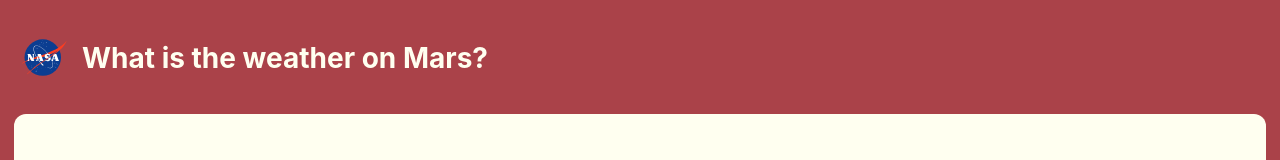
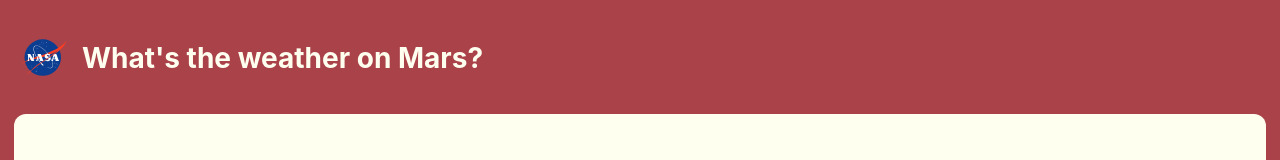
Before and after one commit to michaelplazek/mars-weather, a Svelte app: page / in a window 1280 px wide. Shown: the top 160 px of the page. Built offline with nearby package versions, Linux system fonts and the light colour scheme.

Commit message:
Add polling

```diff
--- a/src/App.svelte
+++ b/src/App.svelte
@@ -11,6 +11,8 @@
 
   onMount(async () => {
     await fetchWeatherData();
+    // poll for new data every minute
+    setInterval(fetchWeatherData, 1000 * 60);
   });
 </script>
 
@@ -22,7 +24,7 @@
       width="50px"
       height="50px"
     />
-    <h1>What is the weather on Mars?</h1>
+    <h1>What's the weather on Mars?</h1>
   </div>
   <div class="top">
     <Today />
```
